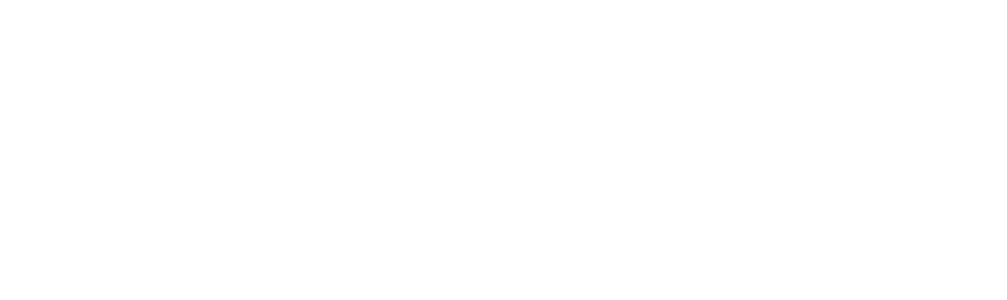
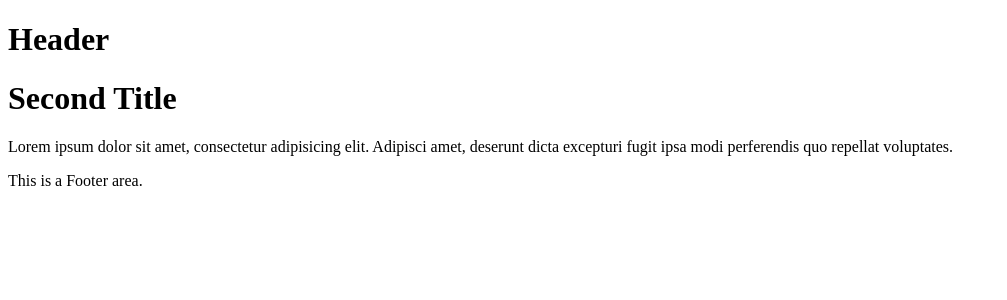
Before and after one commit to dimigeo6595/cf9-react, a React (Vite) app: page / in a window 1280 px wide. Shown: the top 300 px of the page, without its empty margins (0-1007 px from the left). Built offline with nearby package versions, Linux system fonts and the light colour scheme.

Commit message:
feat: add Header, Footer and Layout components

```diff
--- a/src/App.tsx
+++ b/src/App.tsx
@@ -1,12 +1,74 @@
+// import FunctionalComponent from "./components/LessonTwo/FunctionalComponent.tsx";
+// import ClassComponent from "./components/LessonTwo/ClassComponent.tsx";
+// import ArrowFunctionalComponent from "./components/LessonTwo/ArrowFunctionalComponent.tsx";
 
+import Layout from "./components/Layout.tsx";
+import ArrowFunctionalComponentWithProps from "./components/LessonThree/ArrowFuntionalComponentWithProps.tsx";
+
+// type PropsA = {
+//   title: string,
+//   description: string,
+// }
+// type PropsB = {
+//   title: string,
+//   description: string,
+// }
+//
+// // UNION
+// type Status = "Error" | "Info" | "Warning";
+//
+// // Tuples
+// type Coordinates = [number, number];
+//
+// //Functions
+// type ClickHandler = (event: MouseEvent) => void;
+//
+// //INTERSECTION
+// type Props = PropsA & PropsB;
+//
+// interface PropsTwo {
+//   title: string,
+//   description: string,
+// }
+//
+// interface PropsTwo {
+//   price: number,
+//   sort: number,
+// }
+// // PropsTwo = {title, description, price, sort}
+//
+// interface PropsThree extends PropsTwo {
+//   image: string,
+// }
+// // PropsThree = {title, description, price, sort, image}
 
 function App() {
 
+  return (
+      <>
+        {/*LESSON TWO*/}
+        {/*<FunctionalComponent />*/}
+        {/*<FunctionalComponent />*/}
+        {/*<FunctionalComponent />*/}
+        {/*<FunctionalComponent />*/}
+        {/*<ClassComponent />*/}
+        {/*<ArrowFunctionalComponent />*/}
 
-  return (
-    <>
+        {/*LESSON THREE*/}
+        {/*<ArrowFunctionalComponentWithProps title="Heading 1"/>*/}
+        {/*<ArrowFunctionalComponentWithProps*/}
+        {/*    title="Second Title"*/}
+        {/*    description="Lorem ipsum dolor sit amet, consectetur adipisicing elit. Adipisci amet, deserunt dicta excepturi fugit ipsa modi perferendis quo repellat voluptates."*/}
+        {/*/>*/}
 
-    </>
+        <Layout>
+          <ArrowFunctionalComponentWithProps
+              title="Second Title"
+              description="Lorem ipsum dolor sit amet, consectetur adipisicing elit. Adipisci amet, deserunt dicta excepturi fugit ipsa modi perferendis quo repellat voluptates."
+          />
+        </Layout>
+
+      </>
   )
 }
 
--- /dev/null
+++ b/src/components/Footer.tsx
@@ -0,0 +1,11 @@
+const Footer = () => {
+    return (
+        <>
+            <footer>
+                This is a Footer area.
+            </footer>
+        </>
+    )
+}
+
+export default Footer;
--- /dev/null
+++ b/src/components/Header.tsx
@@ -0,0 +1,9 @@
+const Header = () => {
+    return (
+        <>
+            <h1>Header</h1>
+        </>
+    )
+}
+
+export default Header;
--- /dev/null
+++ b/src/components/Layout.tsx
@@ -0,0 +1,18 @@
+import Header from "./Header.tsx";
+import Footer from "./Footer.tsx";
+
+interface LayoutProps {
+    children: React.ReactNode;
+}
+
+const Layout = ({children}:LayoutProps) => {
+    return (
+        <>
+            <Header/>
+            <main>{children}</main>
+            <Footer/>
+        </>
+    )
+
+}
+export default Layout;
--- /dev/null
+++ b/src/components/LessonThree/ArrowFuntionalComponentWithProps.tsx
@@ -0,0 +1,17 @@
+type Props = {
+    title: string;
+    description?: string;
+}
+
+const ArrowFunctionalComponentWithProps = (
+    {title, description}: Props
+) =>{
+    return (
+        <>
+            <h1>{title}</h1>
+            <p>{description}</p>
+        </>
+    )
+}
+
+export default ArrowFunctionalComponentWithProps;
```
